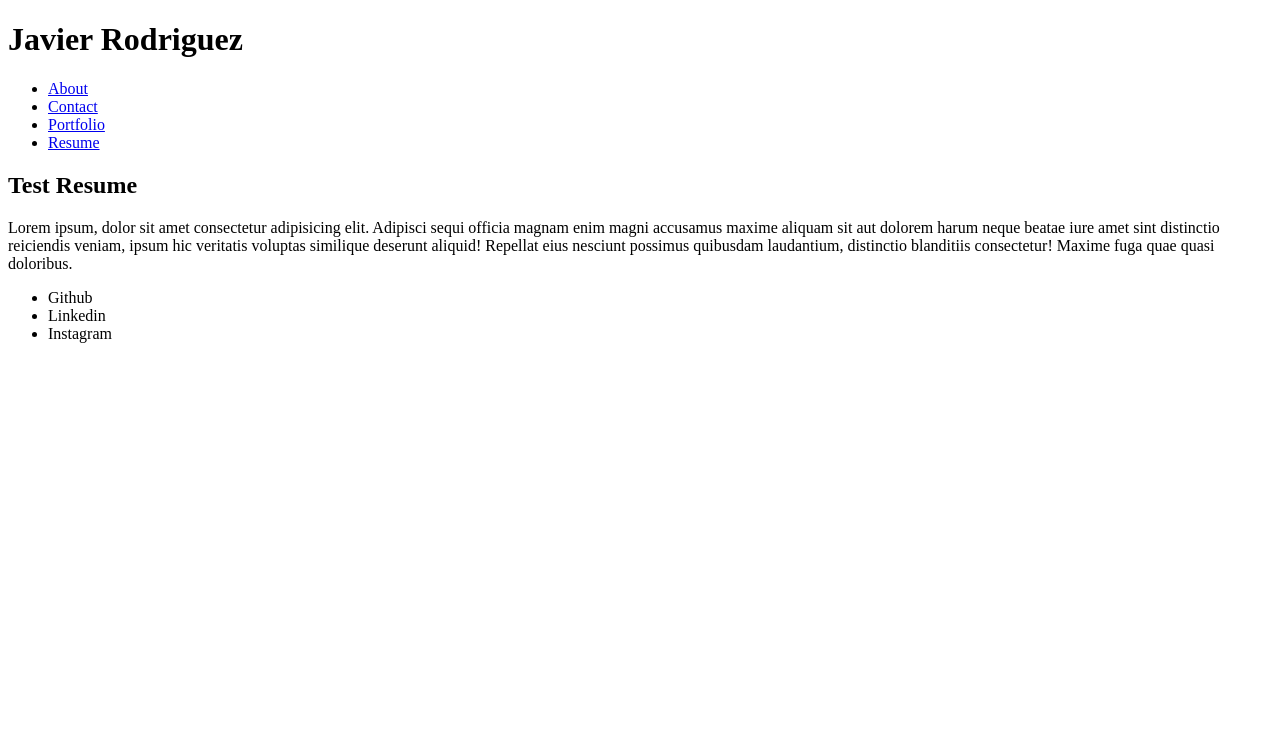
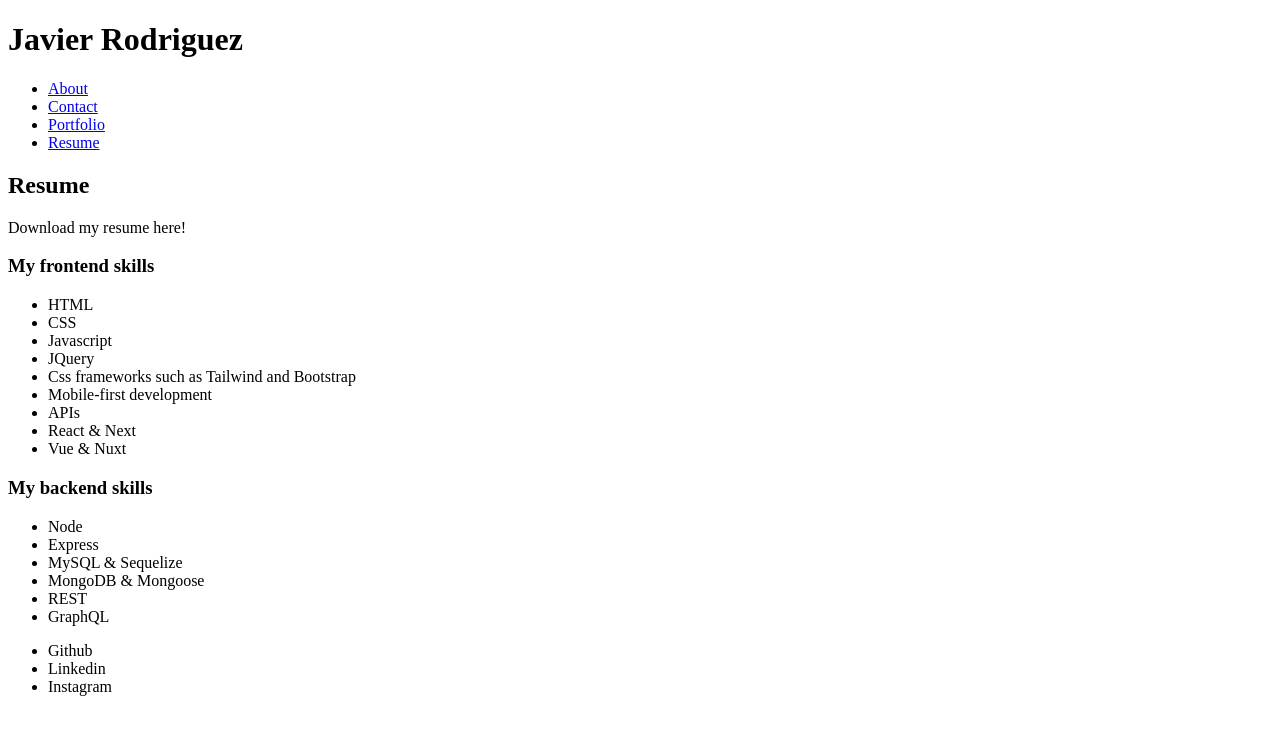
Before and after one commit to RodrJavi/react-portfolio, a React (Vite) app: page /Resume in a window 1280 px wide. Shown: the top 734 px of the page. Built offline with nearby package versions, Linux system fonts and the light colour scheme.

Commit message:
HTMl for resume page done

```diff
--- a/src/pages/Portfolio.jsx
+++ b/src/pages/Portfolio.jsx
@@ -6,7 +6,6 @@ export default function Portfolio() {
       {projectList.map((project) => (
         <Project {...project} key={project.title} />
       ))}
-      {console.log(projectList)}
     </div>
   );
 }
--- a/src/pages/Resume.jsx
+++ b/src/pages/Resume.jsx
@@ -1,15 +1,31 @@
 export default function Resume() {
   return (
     <div>
-      <h2>Test Resume</h2>
-      <p>
-        Lorem ipsum, dolor sit amet consectetur adipisicing elit. Adipisci sequi
-        officia magnam enim magni accusamus maxime aliquam sit aut dolorem harum
-        neque beatae iure amet sint distinctio reiciendis veniam, ipsum hic
-        veritatis voluptas similique deserunt aliquid! Repellat eius nesciunt
-        possimus quibusdam laudantium, distinctio blanditiis consectetur! Maxime
-        fuga quae quasi doloribus.
-      </p>
+      <h2>Resume</h2>
+      <span>Download my resume here!</span>
+
+      <h3>My frontend skills</h3>
+      <ul>
+        <li>HTML</li>
+        <li>CSS</li>
+        <li>Javascript</li>
+        <li>JQuery</li>
+        <li>Css frameworks such as Tailwind and Bootstrap</li>
+        <li>Mobile-first development</li>
+        <li>APIs</li>
+        <li>React & Next</li>
+        <li>Vue & Nuxt</li>
+      </ul>
+
+      <h3>My backend skills</h3>
+      <ul>
+        <li>Node</li>
+        <li>Express</li>
+        <li>MySQL & Sequelize</li>
+        <li>MongoDB & Mongoose</li>
+        <li>REST</li>
+        <li>GraphQL</li>
+      </ul>
     </div>
   );
 }
```
